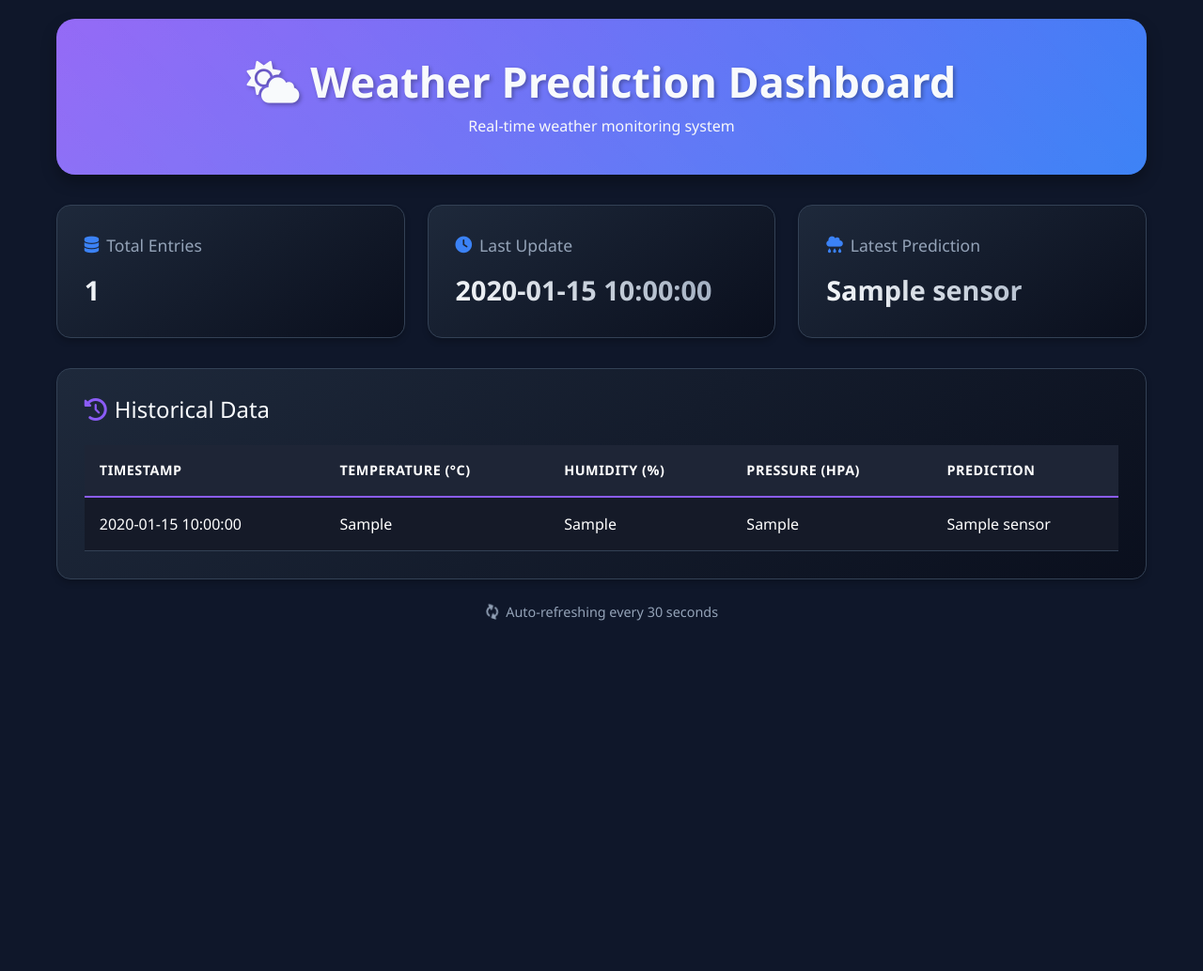
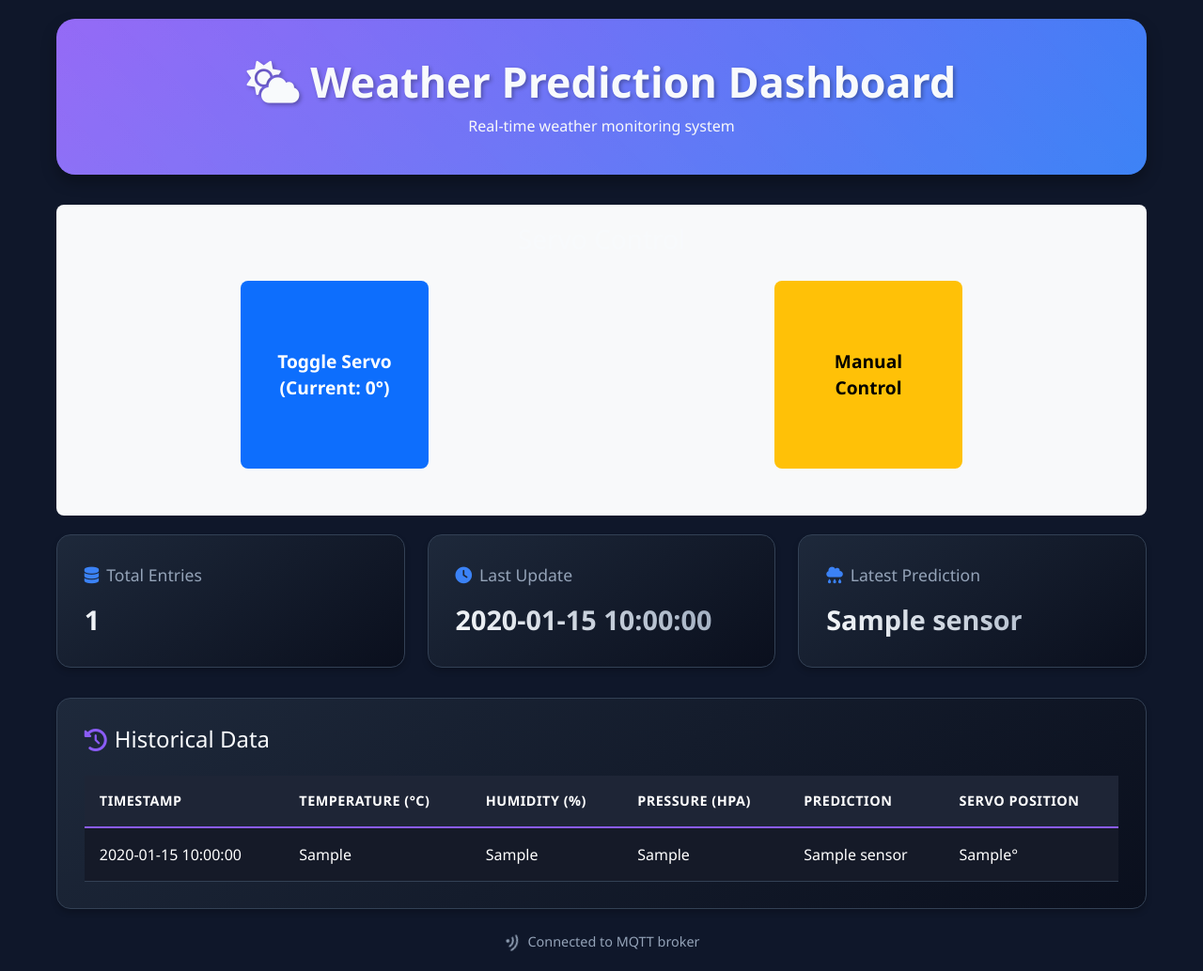
Before and after one commit to rengganabakta/weather-prediction, a Flask app: page / in a window 1280 px wide. Shown: the whole page at 94% size. Before the commit the page ends 661 px from the top, so only its background shows below. Run offline with Flask 3, Linux system fonts and the light colour scheme; a database or web service that is not in the repository returns one stand-in record (values such as "Sample title"); some libraries are stand-ins or nearby versions.

Commit message:
roolback versi terakhir

```diff
--- a/app.py
+++ b/app.py
@@ -8,6 +8,10 @@
 from dotenv import load_dotenv
 import os
 import pandas as pd
+import paho.mqtt.client as mqtt
+import json
+from flask_socketio import SocketIO
+import time
 
 # Configure logging
 logging.basicConfig(level=logging.INFO)
@@ -19,6 +23,18 @@
 logger.info("Environment variables loaded: %s", os.environ.get('MONGODB_URI') is not None)
 
 app = Flask(__name__)
+socketio = SocketIO(app, cors_allowed_origins="*", async_mode='eventlet')
+
+# Variabel global untuk menyimpan posisi servo terakhir
+last_servo_position = 0
+
+# MQTT settings
+MQTT_BROKER = "broker.hivemq.com"
+MQTT_PORT = 1883
+MQTT_TOPIC = "weather_station/data"
+MQTT_CONTROL_TOPIC = "weather_station/control"
+MQTT_KEEPALIVE = 60
+MQTT_RECONNECT_DELAY = 5
 
 # MongoDB connection
 try:
@@ -28,7 +44,7 @@
     if not mongodb_uri:
         raise ValueError("MONGODB_URI not found in environment variables")
 
-    client = MongoClient(mongodb_uri)
+    client = MongoClient(mongodb_uri, serverSelectionTimeoutMS=5000)
     db = client['weather_prediction']
     collection = db['sensor_data']
     logger.info("MongoDB connected successfully")
@@ -36,6 +52,76 @@
     logger.error(f"Error connecting to MongoDB: {str(e)}")
     client = None
     collection = None
+
+# MQTT Client setup
+mqtt_client = None
+mqtt_connected = False
+
+def setup_mqtt():
+    global mqtt_client, mqtt_connected
+    try:
+        mqtt_client = mqtt.Client()
+
+        @mqtt_client.on_connect
+        def on_connect(client, userdata, flags, rc):
+            global mqtt_connected
+            if rc == 0:
+                logger.info("Connected to MQTT broker")
+                mqtt_connected = True
+                client.subscribe(MQTT_TOPIC)
+            else:
+                logger.error(f"Failed to connect to MQTT broker with code: {rc}")
+                mqtt_connected = False
+
+        @mqtt_client.on_disconnect
+        def on_disconnect(client, userdata, rc):
+            global mqtt_connected
+            logger.warning(f"Disconnected from MQTT broker with code: {rc}")
+            mqtt_connected = False
+
+        @mqtt_client.on_message
+        def on_message(client, userdata, msg):
+            try:
+                payload = json.loads(msg.payload.decode())
+                logger.info(f"Received MQTT message: {payload}")
+
+                # Process sensor data
+                temp = float(payload.get('value1', 0))
+                humid = float(payload.get('value2', 0))
+                press = float(payload.get('value3', 0))
+
+                # Make prediction
+                prediction_int, prediction_label = make_prediction(temp, humid, press)
+                servo_position = get_servo_position(prediction_int)
+
+                # Save to database
+                entry = {
+                    "timestamp": datetime.now().strftime('%Y-%m-%d %H:%M:%S'),
+                    "value1": round(temp, 2),
+                    "value2": round(humid, 2),
+                    "value3": round(press, 2),
+                    "prediction": prediction_int,
+                    "prediction_label": prediction_label,
+                    "servo_position": servo_position
+                }
+
+                if collection is not None:
+                    collection.insert_one(entry)
+
+                # Emit to websocket
+                socketio.emit('sensor_update', entry)
+
+            except Exception as e:
+                logger.error(f"Error processing MQTT message: {str(e)}")
+
+        # Start MQTT client
+        mqtt_client.connect(MQTT_BROKER, MQTT_PORT, MQTT_KEEPALIVE)
+        mqtt_client.loop_start()
+        logger.info("MQTT client started")
+
+    except Exception as e:
+        logger.error(f"Error setting up MQTT client: {str(e)}")
+        mqtt_client = None
 
 # Load the trained AI model
 try:
@@ -68,6 +154,10 @@
         0 <= humid <= 100 and  # Humidity range in percentage
         800 <= press <= 1200   # Pressure range in hPa
     )
+
+def get_servo_position(prediction: int) -> int:
+    """Determine servo position based on weather prediction"""
+    return 90 if prediction == 1 else 0  # 90 degrees for rain, 0 degrees for sunny
 
 def make_prediction(temp: float, humid: float, press: float) -> tuple[int, str]:
     """Make prediction using the model"""
@@ -120,15 +210,7 @@
 
 @app.route('/data', methods=['POST'])
 def receive_data():
-    """
-    Endpoint untuk menerima data JSON dari ESP32.
-    JSON:
-    {
-        "value1": <float> (Temperature),
-        "value2": <float> (Humidity),
-        "value3": <float> (Pressure)
-    }
-    """
+    """Endpoint untuk menerima data JSON dari ESP32"""
     logger.info("Received POST request to /data endpoint")
     try:
         # Log raw request data
@@ -162,6 +244,10 @@
         prediction_int, prediction_label = make_prediction(temp, humid, press)
         logger.info(f"Prediction result - Value: {prediction_int}, Label: {prediction_label}")
 
+        # Get servo position based on prediction
+        servo_position = get_servo_position(prediction_int)
+        logger.info(f"Setting servo position to: {servo_position} degrees")
+
         # Build entry
         entry = {
             "timestamp": datetime.now().strftime('%Y-%m-%d %H:%M:%S'),
@@ -169,7 +255,8 @@
             "value2": round(humid, 2),
             "value3": round(press, 2),
             "prediction": prediction_int,
-            "prediction_label": prediction_label
+            "prediction_label": prediction_label,
+            "servo_position": servo_position
         }
         logger.info(f"Created database entry: {entry}")
 
@@ -186,7 +273,8 @@
         response_data = {
             "status": "success",
             "prediction": prediction_int,
-            "label": prediction_label
+            "label": prediction_label,
+            "servo_position": servo_position
         }
         logger.info(f"Sending response: {response_data}")
         return jsonify(response_data), 200
@@ -196,20 +284,67 @@
         logger.error(f"Error type: {type(e)}")
         return jsonify({"error": "Internal server error"}), 500
 
+@app.route('/toggle_servo', methods=['POST'])
+def toggle_servo():
+    """Endpoint untuk toggle posisi servo"""
+    global last_servo_position
+
+    try:
+        # Toggle posisi servo
+        new_position = 0 if last_servo_position == 90 else 90
+        last_servo_position = new_position
+
+        # Publish to MQTT
+        if mqtt_client and mqtt_connected:
+            control_message = json.dumps({"servo_position": new_position})
+            mqtt_client.publish(MQTT_CONTROL_TOPIC, control_message)
+            logger.info(f"Published servo control message: {control_message}")
+        else:
+            logger.warning("MQTT client not connected, cannot publish servo control message")
+
+        # Simpan ke database
+        if collection is not None:
+            entry = {
+                "timestamp": datetime.now().strftime('%Y-%m-%d %H:%M:%S'),
+                "servo_position": new_position,
+                "control_type": "manual"
+            }
+            collection.insert_one(entry)
+
+        return jsonify({
+            "status": "success",
+            "servo_position": new_position
+        }), 200
+
+    except Exception as e:
+        logger.error(f"Error toggling servo: {str(e)}")
+        return jsonify({"error": "Internal server error"}), 500
+
 @app.route('/')
 def index():
     """Dashboard halaman utama"""
-    # Get last 100 records from MongoDB
-    if collection is not None:  # Fixed collection check
-        data_history = list(collection.find().sort('timestamp', -1).limit(100))
-        # Convert ObjectId to string for JSON serialization
-        for item in data_history:
-            item['_id'] = str(item['_id'])
-    else:
-        data_history = []
+    try:
+        # Get last 100 records from MongoDB
+        if collection is not None:
+            data_history = list(collection.find().sort('timestamp', -1).limit(100))
+            # Convert ObjectId to string for JSON serialization
+            for item in data_history:
+                item['_id'] = str(item['_id'])
+        else:
+            data_history = []
 
-    return render_template('index.html', data_history=data_history)
+        return render_template('index.html',
+                             data_history=data_history,
+                             current_servo_position=last_servo_position)
+    except Exception as e:
+        logger.error(f"Error rendering index: {str(e)}")
+        return render_template('index.html',
+                             data_history=[],
+                             current_servo_position=0)
 
 if __name__ == '__main__':
-    # Jalankan di semua IP, cocok untuk ESP32 akses lokal
-    app.run(host='0.0.0.0', port=5000, debug=True)
+    # Setup MQTT
+    setup_mqtt()
+
+    # Run Flask app with SocketIO
+    socketio.run(app, host='0.0.0.0', port=5000, debug=True)
--- a/templates/index.html
+++ b/templates/index.html
@@ -12,6 +12,7 @@
       rel="stylesheet"
       href="https://cdnjs.cloudflare.com/ajax/libs/font-awesome/6.0.0/css/all.min.css"
     />
+    <script src="https://cdnjs.cloudflare.com/ajax/libs/socket.io/4.0.1/socket.io.js"></script>
     <style>
       :root {
         --dark-bg: #0f172a;
@@ -259,6 +260,61 @@
       .table td {
         color: #fff !important;
       }
+
+      .servo-button {
+        width: 200px;
+        height: 200px;
+        border-radius: 50%;
+        font-size: 24px;
+        font-weight: bold;
+        transition: all 0.3s ease;
+        border: none;
+        cursor: pointer;
+        margin: 20px auto;
+        display: block;
+      }
+      .servo-button.active {
+        background-color: #28a745;
+        color: white;
+      }
+      .servo-button.inactive {
+        background-color: #dc3545;
+        color: white;
+      }
+      .data-table {
+        margin-top: 30px;
+      }
+
+      .card {
+        margin-bottom: 20px;
+        box-shadow: 0 4px 6px rgba(0, 0, 0, 0.1);
+      }
+      .card-header {
+        background-color: #f8f9fa;
+        font-weight: bold;
+      }
+      .servo-control {
+        text-align: center;
+        padding: 20px;
+        background-color: #f8f9fa;
+        border-radius: 8px;
+        margin-bottom: 20px;
+      }
+      .servo-button {
+        padding: 15px 30px;
+        font-size: 1.2em;
+        font-weight: bold;
+        border-radius: 8px;
+        transition: all 0.3s ease;
+      }
+      .servo-button:hover {
+        transform: scale(1.05);
+      }
+      .servo-status {
+        margin-top: 10px;
+        font-size: 1.1em;
+        color: #666;
+      }
     </style>
   </head>
   <body>
@@ -272,16 +328,34 @@
         </p>
       </div>
 
+      <!-- Servo Control Section -->
+      <div class="servo-control">
+        <h3>Servo Control</h3>
+        <div class="d-flex justify-content-center gap-3">
+          <button id="toggleServo" class="btn btn-primary servo-button">
+            Toggle Servo (Current:
+            <span id="currentServoPosition">{{ current_servo_position }}°</span
+            >)
+          </button>
+          <button id="manualControl" class="btn btn-warning servo-button">
+            Manual Control
+          </button>
+        </div>
+        <div class="servo-status" id="servoStatus"></div>
+      </div>
+
       <div class="stats-container">
         <div class="stat-card">
           <div class="stat-title">
             <i class="fas fa-database"></i> Total Entries
           </div>
-          <div class="stat-value">{{ data_history | length }}</div>
+          <div class="stat-value" id="totalEntries">
+            {{ data_history | length }}
+          </div>
         </div>
         <div class="stat-card">
           <div class="stat-title"><i class="fas fa-clock"></i> Last Update</div>
-          <div class="stat-value">
+          <div class="stat-value" id="lastUpdate">
             {{ data_history[0].timestamp if data_history else 'No Data' }}
           </div>
         </div>
@@ -289,9 +363,7 @@
           <div class="stat-title">
             <i class="fas fa-cloud-rain"></i> Latest Prediction
           </div>
-          <div
-            class="stat-value prediction-{{ data_history[0].prediction_label.lower() if data_history else 'sunny' }}"
-          >
+          <div class="stat-value" id="latestPrediction">
             {{ data_history[0].prediction_label if data_history else 'No Data'
             }}
           </div>
@@ -309,9 +381,10 @@
                 <th>Humidity (%)</th>
                 <th>Pressure (hPa)</th>
                 <th>Prediction</th>
+                <th>Servo Position</th>
               </tr>
             </thead>
-            <tbody>
+            <tbody id="dataTableBody">
               {% for data in data_history %}
               <tr>
                 <td>{{ data.timestamp }}</td>
@@ -321,6 +394,7 @@
                 <td class="prediction-{{ data.prediction_label.lower() }}">
                   {{ data.prediction_label }}
                 </td>
+                <td>{{ data.servo_position }}°</td>
               </tr>
               {% endfor %}
             </tbody>
@@ -329,16 +403,103 @@
       </div>
 
       <div class="refresh-info">
-        <i class="fas fa-sync-alt"></i> Auto-refreshing every 30 seconds
+        <i class="fas fa-wifi"></i> Connected to MQTT broker
       </div>
     </div>
 
     <script src="https://cdn.jsdelivr.net/npm/bootstrap@5.3.0/dist/js/bootstrap.bundle.min.js"></script>
     <script>
-      // Auto refresh page every 30 seconds
-      setTimeout(function () {
-        location.reload();
-      }, 30000);
+      // Connect to WebSocket
+      const socket = io();
+
+      // Handle manual control button
+      document
+        .getElementById("manualControl")
+        .addEventListener("click", function () {
+          const button = this;
+          const statusDiv = document.getElementById("servoStatus");
+
+          // Disable button and show loading state
+          button.disabled = true;
+          statusDiv.textContent = "Updating servo position...";
+
+          // Get current position
+          const currentPos = parseInt(
+            document.getElementById("currentServoPosition").textContent
+          );
+          // Toggle position
+          const newPos = currentPos === 0 ? 90 : 0;
+
+          fetch("/toggle_servo", {
+            method: "POST",
+            headers: {
+              "Content-Type": "application/json",
+            },
+          })
+            .then((response) => response.json())
+            .then((data) => {
+              if (data.status === "success") {
+                document.getElementById("currentServoPosition").textContent =
+                  data.servo_position + "°";
+                statusDiv.textContent = `Servo moved to ${data.servo_position}°`;
+                statusDiv.style.color = "#28a745";
+              } else {
+                throw new Error(
+                  data.error || "Failed to update servo position"
+                );
+              }
+            })
+            .catch((error) => {
+              statusDiv.textContent = "Error: " + error.message;
+              statusDiv.style.color = "#dc3545";
+            })
+            .finally(() => {
+              // Re-enable button after 1 second
+              setTimeout(() => {
+                button.disabled = false;
+              }, 1000);
+            });
+        });
+
+      // Handle automatic control based on prediction
+      socket.on("sensor_update", function (data) {
+        // Update stats
+        document.getElementById("lastUpdate").textContent = data.timestamp;
+        document.getElementById("latestPrediction").textContent =
+          data.prediction_label;
+        document.getElementById("latestPrediction").className =
+          "stat-value prediction-" + data.prediction_label.toLowerCase();
+
+        // Update servo position based on prediction
+        if (data.prediction === 1) {
+          document.getElementById("currentServoPosition").textContent = "90°";
+        } else {
+          document.getElementById("currentServoPosition").textContent = "0°";
+        }
+
+        // Update table
+        const tbody = document.getElementById("dataTableBody");
+        const newRow = document.createElement("tr");
+        newRow.innerHTML = `
+          <td>${data.timestamp}</td>
+          <td>${data.value1}</td>
+          <td>${data.value2}</td>
+          <td>${data.value3}</td>
+          <td class="prediction-${data.prediction_label.toLowerCase()}">${
+          data.prediction_label
+        }</td>
+          <td>${data.servo_position}°</td>
+        `;
+
+        tbody.insertBefore(newRow, tbody.firstChild);
+
+        if (tbody.children.length > 100) {
+          tbody.removeChild(tbody.lastChild);
+        }
+
+        document.getElementById("totalEntries").textContent =
+          tbody.children.length;
+      });
     </script>
   </body>
 </html>
```
Also changed, not shown: gunicorn_config.py (added, +10 -0 lines), requirements.txt (+7 -4 lines), 1 other file.
